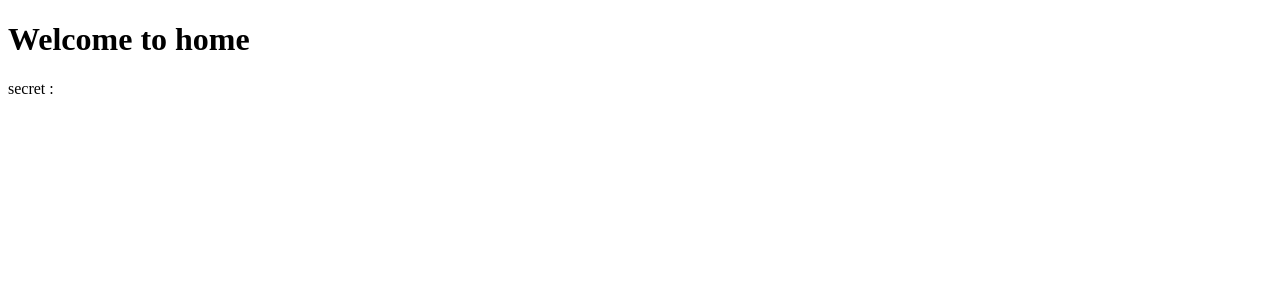
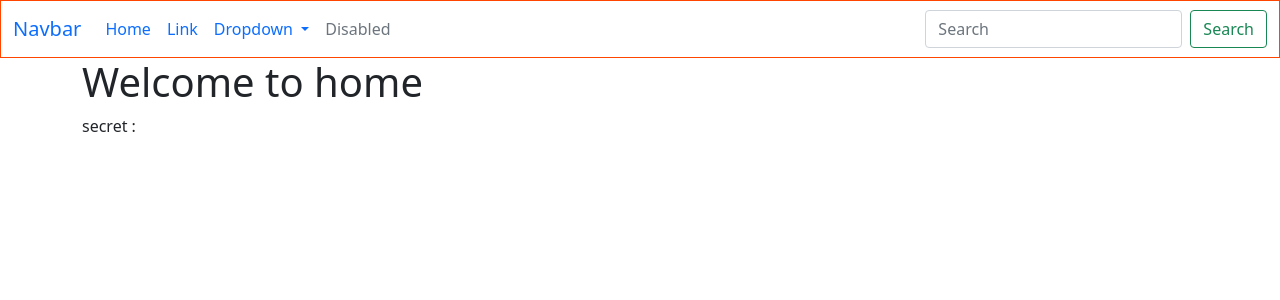
Before and after one commit to gmontero1929/webapp, a Flask app: page / in a window 1280 px wide. Shown: the top 300 px of the page. Run offline with Flask 3, Linux system fonts and the light colour scheme.

Commit message:
agregando menu

```diff
--- /dev/null
+++ b/requirements.txt
@@ -0,0 +1 @@
+python-decouple==3.8
--- a/src/app.py
+++ b/src/app.py
@@ -8,5 +8,11 @@ def home():
     return render_template("home.html")
 
 
+@app.route('/links')
+def links():
+    return render_template("link.html")
+
+
+
 if __name__ == "__main__":
     app.run(debug=True,port=8081)
--- a/src/templates/home.html
+++ b/src/templates/home.html
@@ -6,9 +6,13 @@
     <title>Home</title>
 </head>
 <body>
-    <div class="container">
+    {% extends 'master.html' %}
+    {%block content%}
+    <div class="container" >
         <h1>Welcome to home</h1>
         <p>secret : </p>
     </div>
+    {%endblock%}
+     <script src="https://cdn.jsdelivr.net/npm/bootstrap@5.3.7/dist/js/bootstrap.bundle.min.js" integrity="sha384-ndDqU0Gzau9qJ1lfW4pNLlhNTkCfHzAVBReH9diLvGRem5+R9g2FzA8ZGN954O5Q" crossorigin="anonymous"></script>
 </body>
 </html>
--- /dev/null
+++ b/src/templates/master.html
@@ -0,0 +1,50 @@
+<!DOCTYPE html>
+<html lang="en">
+<head>
+    <meta charset="UTF-8">
+    <meta name="viewport" content="width=device-width, initial-scale=1.0">
+    <title>Document</title>
+    <link href="https://cdn.jsdelivr.net/npm/bootstrap@5.0.2/dist/css/bootstrap.min.css" rel="stylesheet">
+</head>
+<body>
+    <nav class="navbar navbar-expand-lg bg-body-tertiary" style="border: 1px solid orangered;">
+  <div class="container-fluid">
+    <a class="navbar-brand" href="#">Navbar</a>
+    <button class="navbar-toggler" type="button" data-bs-toggle="collapse" data-bs-target="#navbarSupportedContent" aria-controls="navbarSupportedContent" aria-expanded="false" aria-label="Toggle navigation">
+      <span class="navbar-toggler-icon"></span>
+    </button>
+    <div class="collapse navbar-collapse" id="navbarSupportedContent">
+      <ul class="navbar-nav me-auto mb-2 mb-lg-0">
+        <li class="nav-item">
+          <a href="/home" class="nav-link active" aria-current="page" href="#">Home</a>
+        </li>
+        <li class="nav-item">
+          <a href="/links" class="nav-link" href="#">Link</a>
+        </li>
+        <li class="nav-item dropdown">
+          <a class="nav-link dropdown-toggle" href="#" role="button" data-bs-toggle="dropdown" aria-expanded="false">
+            Dropdown
+          </a>
+          <ul class="dropdown-menu">
+            <li><a class="dropdown-item" href="#">Action</a></li>
+            <li><a class="dropdown-item" href="#">Another action</a></li>
+            <li><hr class="dropdown-divider"></li>
+            <li><a class="dropdown-item" href="#">Something else here</a></li>
+          </ul>
+        </li>
+        <li class="nav-item">
+          <a class="nav-link disabled" aria-disabled="true">Disabled</a>
+        </li>
+      </ul>
+      <form class="d-flex" role="search">
+        <input class="form-control me-2" type="search" placeholder="Search" aria-label="Search"/>
+        <button class="btn btn-outline-success" type="submit">Search</button>
+      </form>
+    </div>
+  </div>
+</nav>
+
+{%block content%}
+{%endblock%}
+</body>
+</html>
```
Also changed, not shown: src/templates/link.html (added, +16 -0 lines).
